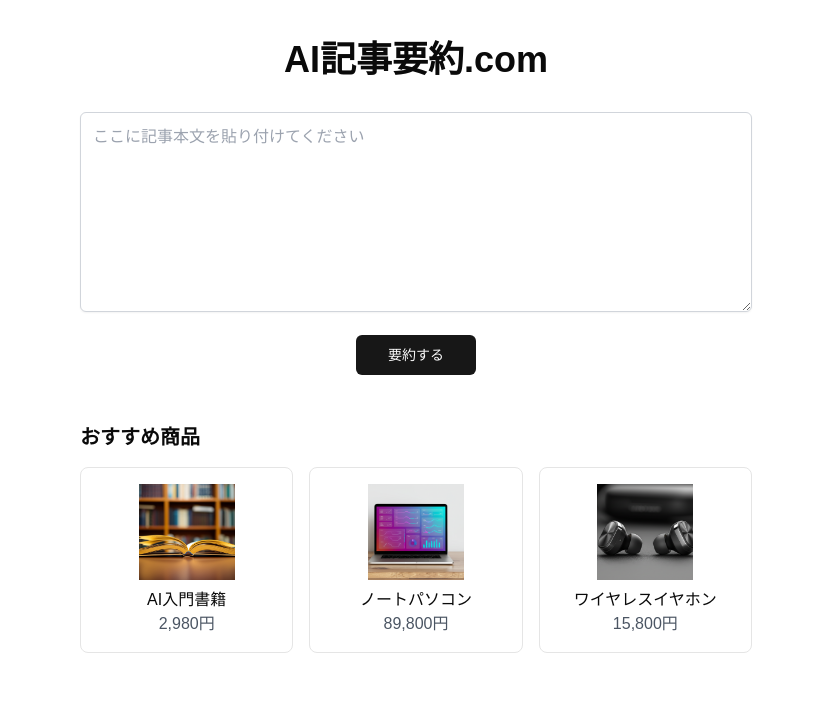
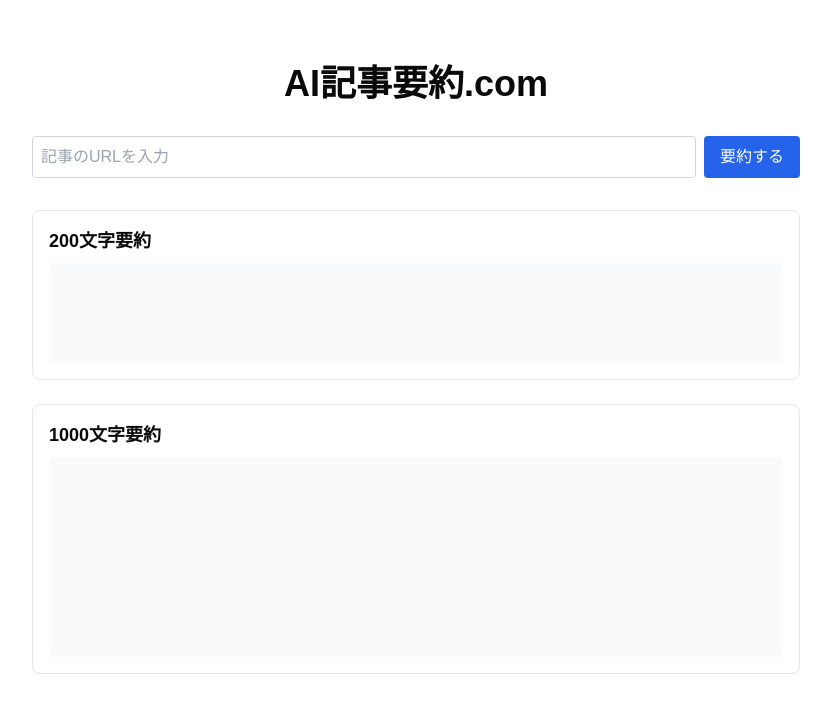
Before and after one commit to hajiox/ai-youyaku, a Next.js app: page / in a window 1280 px wide. Shown: the top 712 px of the page, without its empty margins (224-1055 px from the left). Built offline with nearby package versions, Linux system fonts and the light colour scheme.

Commit message:
feat: create landing page for AI article summary
Implement LP with URL input, summaries, and CopyButton component

Co-authored-by: null <198845592+hajiox@users.noreply.github.com>

```diff
--- a/app/api/summary/route.ts
+++ b/app/api/summary/route.ts
@@ -3,34 +3,34 @@ import { type NextRequest, NextResponse } from "next/server"
 export async function GET(request: NextRequest) {
   // URLからクエリパラメータを取得
   const searchParams = request.nextUrl.searchParams
-  const text = searchParams.get("text")
+  const url = searchParams.get("url")
   const mode = searchParams.get("mode")
 
-  // テキストが無い場合はエラー
-  if (!text) {
-    return NextResponse.json({ error: "Missing text" }, { status: 400 })
+  // URLが無い場合はエラー
+  if (!url) {
+    return NextResponse.json({ error: "URLを入力してください" }, { status: 400 })
   }
 
   // モードが不正な場合はエラー
   if (mode !== "short" && mode !== "long") {
-    return NextResponse.json({ error: 'Invalid mode. Must be "short" or "long"' }, { status: 400 })
+    return NextResponse.json({ error: "無効なモードです" }, { status: 400 })
   }
 
   try {
     // OpenAI APIキーの取得
     const apiKey = process.env.OPENAI_API_KEY
     if (!apiKey) {
-      throw new Error("OpenAI API key is not configured")
+      throw new Error("OpenAI APIキーが設定されていません")
     }
 
     // プロンプトの設定
     const prompt =
       mode === "short"
-        ? `以下の文章を200文字で要約してください\n\n${text}`
-        : `以下の文章を1000文字で要約してください\n\n${text}`
+        ? `次のURLの記事を200文字以内で要約してください: ${url}`
+        : `次のURLの記事を1000文字以内で要約してください: ${url}`
 
     // OpenAI APIへのリクエスト
-    const openaiResponse = await fetch("https://api.openai.com/v1/chat/completions", {
+    const response = await fetch("https://api.openai.com/v1/chat/completions", {
       method: "POST",
       headers: {
         "Content-Type": "application/json",
@@ -41,7 +41,8 @@ export async function GET(request: NextRequest) {
         messages: [
           {
             role: "system",
-            content: "あなたは文章を要約する専門家です。指定された文字数で要約してください。",
+            content:
+              "あなたはウェブ記事を要約する専門家です。URLから記事を抽出し、指定された文字数で要約してください。",
           },
           {
             role: "user",
@@ -52,19 +53,19 @@ export async function GET(request: NextRequest) {
       }),
     })
 
-    if (!openaiResponse.ok) {
-      const errorData = await openaiResponse.json()
+    if (!response.ok) {
+      const errorData = await response.json()
       throw new Error(`OpenAI API error: ${JSON.stringify(errorData)}`)
     }
 
-    const data = await openaiResponse.json()
+    const data = await response.json()
     const summary = data.choices[0].message.content.trim()
 
     return NextResponse.json({ result: summary })
   } catch (error) {
     console.error("Error generating summary:", error)
     return NextResponse.json(
-      { error: error instanceof Error ? error.message : "Unknown error occurred" },
+      { error: error instanceof Error ? error.message : "要約の生成中にエラーが発生しました" },
       { status: 500 },
     )
   }
--- /dev/null
+++ b/app/components/CopyButton.tsx
@@ -0,0 +1,16 @@
+"use client"
+
+export default function CopyButton({ text }: { text: string }) {
+  const copyToClipboard = () => {
+    navigator.clipboard
+      .writeText(text)
+      .then(() => alert("コピーしました！"))
+      .catch(() => alert("コピーに失敗しました"))
+  }
+
+  return (
+    <button onClick={copyToClipboard} className="px-3 py-1 bg-black text-white text-sm rounded">
+      Copy
+    </button>
+  )
+}
--- a/app/page.tsx
+++ b/app/page.tsx
@@ -1,176 +1,112 @@
 "use client"
 
-import { useState, useRef } from "react"
-import { Button } from "@/components/ui/button"
-import { Spinner } from "@/components/ui/spinner"
-import { Toast } from "@/components/ui/toast"
+import { useState, type FormEvent } from "react"
+import CopyButton from "./components/CopyButton"
 
 export default function Home() {
-  const [text, setText] = useState("")
+  const [url, setUrl] = useState("")
   const [loading, setLoading] = useState(false)
-  const [resultShort, setResultShort] = useState("")
-  const [resultLong, setResultLong] = useState("")
+  const [shortSummary, setShortSummary] = useState("")
+  const [longSummary, setLongSummary] = useState("")
   const [error, setError] = useState("")
-  const [toast, setToast] = useState({ show: false, message: "" })
-  const textareaRef = useRef<HTMLTextAreaElement>(null)
 
-  const fetchSummaries = async () => {
-    // テキストが空の場合はエラー
-    if (!text.trim()) {
-      setError("記事本文を入力してください")
+  const handleSubmit = async (e: FormEvent) => {
+    e.preventDefault()
+
+    if (!url) {
+      setError("URLを入力してください")
       return
     }
 
     setLoading(true)
     setError("")
-    setResultShort("")
-    setResultLong("")
+    setShortSummary("")
+    setLongSummary("")
 
     try {
-      // 2つのAPIリクエストを同時に実行
+      // 短い要約と長い要約を並行して取得
       const [shortResponse, longResponse] = await Promise.all([
-        fetch(`/api/summary?text=${encodeURIComponent(text)}&mode=short`),
-        fetch(`/api/summary?text=${encodeURIComponent(text)}&mode=long`),
+        fetch(`/api/summary?url=${encodeURIComponent(url)}&mode=short`),
+        fetch(`/api/summary?url=${encodeURIComponent(url)}&mode=long`),
       ])
 
-      // レスポンスをJSON形式で取得
       const shortData = await shortResponse.json()
       const longData = await longResponse.json()
 
-      // エラーチェック
       if (!shortResponse.ok || !longResponse.ok) {
-        throw new Error(shortData.error || longData.error || "要約取得に失敗しました")
+        throw new Error(shortData.error || longData.error || "要約の取得に失敗しました")
       }
 
-      // 結果を設定
-      setResultShort(shortData.result)
-      setResultLong(longData.result)
+      setShortSummary(shortData.result)
+      setLongSummary(longData.result)
     } catch (err) {
-      console.error("Error fetching summaries:", err)
-      setError("要約取得に失敗しました")
+      console.error("Error:", err)
+      setError(err instanceof Error ? err.message : "要約の取得に失敗しました")
     } finally {
       setLoading(false)
     }
   }
 
-  const copyToClipboard = (text: string) => {
-    if (text) {
-      navigator.clipboard
-        .writeText(text)
-        .then(() => {
-          setToast({ show: true, message: "コピーしました" })
-          setTimeout(() => setToast({ show: false, message: "" }), 3000)
-        })
-        .catch((err) => {
-          console.error("クリップボードへのコピーに失敗しました:", err)
-        })
-    }
-  }
+  return (
+    <main className="min-h-screen flex flex-col items-center p-4 md:p-8">
+      <div className="max-w-3xl w-full">
+        <h1 className="text-3xl md:text-4xl font-bold text-center my-8">AI記事要約.com</h1>
 
-  // 仮のおすすめ商品データ
-  const recommendedProducts = [
-    { id: 1, title: "AI入門書籍", price: "2,980円", imageUrl: "/open-book-library.png" },
-    { id: 2, title: "ノートパソコン", price: "89,800円", imageUrl: "/modern-laptop-workspace.png" },
-    { id: 3, title: "ワイヤレスイヤホン", price: "15,800円", imageUrl: "/wireless-earphones.png" },
-  ]
+        <form onSubmit={handleSubmit} className="mb-8">
+          <div className="flex flex-col md:flex-row gap-2 mb-4">
+            <input
+              type="text"
+              value={url}
+              onChange={(e) => setUrl(e.target.value)}
+              placeholder="記事のURLを入力"
+              className="flex-1 p-2 border border-gray-300 rounded"
+            />
+            <button
+              type="submit"
+              disabled={loading}
+              className="bg-blue-600 hover:bg-blue-700 text-white font-medium py-2 px-4 rounded disabled:opacity-50"
+            >
+              {loading ? "要約中..." : "要約する"}
+            </button>
+          </div>
 
-  return (
-    <main className="flex min-h-screen flex-col items-center justify-start py-10 px-4">
-      <div className="max-w-2xl w-full">
-        <h1 className="text-3xl md:text-4xl font-bold text-center mb-8">AI記事要約.com</h1>
+          {error && <p className="text-red-500 text-center">{error}</p>}
+        </form>
 
-        <div className="mb-6">
-          <textarea
-            ref={textareaRef}
-            placeholder="ここに記事本文を貼り付けてください"
-            value={text}
-            onChange={(e) => setText(e.target.value)}
-            className="w-full p-3 border border-gray-300 rounded-md shadow-sm focus:outline-none focus:ring-2 focus:ring-blue-500 focus:border-blue-500 min-h-[200px] mb-4"
-          />
+        <div className="space-y-6">
+          <div className="border rounded-lg p-4">
+            <div className="flex justify-between items-center mb-2">
+              <h2 className="text-lg font-semibold">200文字要約</h2>
+              {shortSummary && <CopyButton text={shortSummary} />}
+            </div>
+            <div className="bg-gray-50 p-3 rounded min-h-[100px]">
+              {loading ? (
+                <div className="flex justify-center items-center h-full">
+                  <div className="animate-spin rounded-full h-6 w-6 border-b-2 border-gray-900"></div>
+                </div>
+              ) : (
+                <p className="whitespace-pre-wrap">{shortSummary}</p>
+              )}
+            </div>
+          </div>
 
-          <div className="flex justify-center">
-            <Button onClick={fetchSummaries} disabled={loading} className="px-8">
-              {loading ? <Spinner className="mr-2" /> : null}
-              要約する
-            </Button>
-          </div>
-        </div>
-
-        {error && <div className="text-red-500 text-center my-6">{error}</div>}
-
-        {resultShort && (
-          <div className="bg-gray-50 p-4 rounded-lg mb-4">
-            <div className="flex justify-between items-start mb-2">
-              <h2 className="font-semibold">200文字要約:</h2>
-              <Button variant="outline" size="sm" onClick={() => copyToClipboard(resultShort)}>
-                <svg
-                  xmlns="http://www.w3.org/2000/svg"
-                  width="16"
-                  height="16"
-                  viewBox="0 0 24 24"
-                  fill="none"
-                  stroke="currentColor"
-                  strokeWidth="2"
-                  strokeLinecap="round"
-                  strokeLinejoin="round"
-                  className="mr-1"
-                >
-                  <rect x="9" y="9" width="13" height="13" rx="2" ry="2"></rect>
-                  <path d="M5 15H4a2 2 0 0 1-2-2V4a2 2 0 0 1 2-2h9a2 2 0 0 1 2 2v1"></path>
-                </svg>
-                Copy
-              </Button>
+          <div className="border rounded-lg p-4">
+            <div className="flex justify-between items-center mb-2">
+              <h2 className="text-lg font-semibold">1000文字要約</h2>
+              {longSummary && <CopyButton text={longSummary} />}
             </div>
-            <p className="whitespace-pre-wrap">{resultShort}</p>
-          </div>
-        )}
-
-        {resultLong && (
-          <div className="bg-gray-50 p-4 rounded-lg mb-8">
-            <div className="flex justify-between items-start mb-2">
-              <h2 className="font-semibold">1000文字要約:</h2>
-              <Button variant="outline" size="sm" onClick={() => copyToClipboard(resultLong)}>
-                <svg
-                  xmlns="http://www.w3.org/2000/svg"
-                  width="16"
-                  height="16"
-                  viewBox="0 0 24 24"
-                  fill="none"
-                  stroke="currentColor"
-                  strokeWidth="2"
-                  strokeLinecap="round"
-                  strokeLinejoin="round"
-                  className="mr-1"
-                >
-                  <rect x="9" y="9" width="13" height="13" rx="2" ry="2"></rect>
-                  <path d="M5 15H4a2 2 0 0 1-2-2V4a2 2 0 0 1 2-2h9a2 2 0 0 1 2 2v1"></path>
-                </svg>
-                Copy
-              </Button>
+            <div className="bg-gray-50 p-3 rounded min-h-[200px]">
+              {loading ? (
+                <div className="flex justify-center items-center h-full">
+                  <div className="animate-spin rounded-full h-6 w-6 border-b-2 border-gray-900"></div>
+                </div>
+              ) : (
+                <p className="whitespace-pre-wrap">{longSummary}</p>
+              )}
             </div>
-            <p className="whitespace-pre-wrap">{resultLong}</p>
-          </div>
-        )}
-
-        <div className="mt-12">
-          <h2 className="text-xl font-semibold mb-4">おすすめ商品</h2>
-          <div className="grid grid-cols-1 sm:grid-cols-3 gap-4">
-            {recommendedProducts.map((product) => (
-              <div key={product.id} className="border rounded-lg p-4 flex flex-col items-center">
-                <img
-                  src={product.imageUrl || "/placeholder.svg"}
-                  alt={product.title}
-                  className="w-24 h-24 object-cover mb-2"
-                />
-                <h3 className="font-medium text-center">{product.title}</h3>
-                <p className="text-gray-600">{product.price}</p>
-              </div>
-            ))}
           </div>
         </div>
       </div>
-
-      {toast.show && <Toast message={toast.message} />}
     </main>
   )
 }
```
